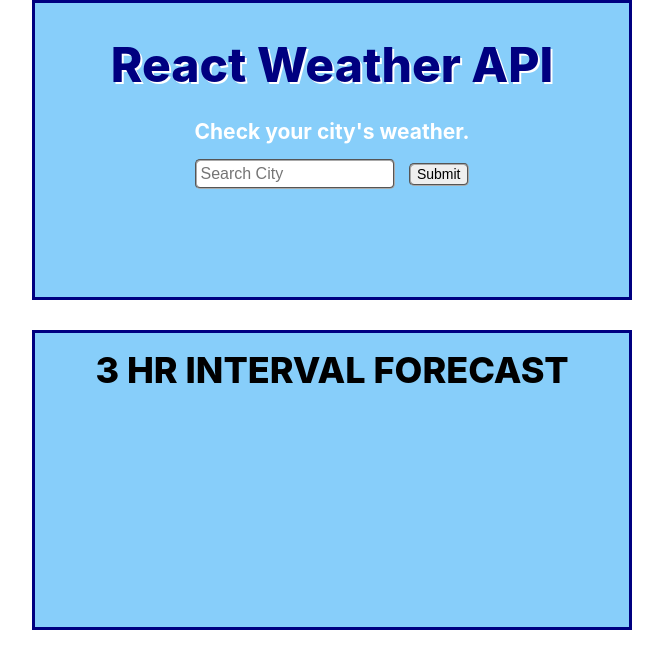
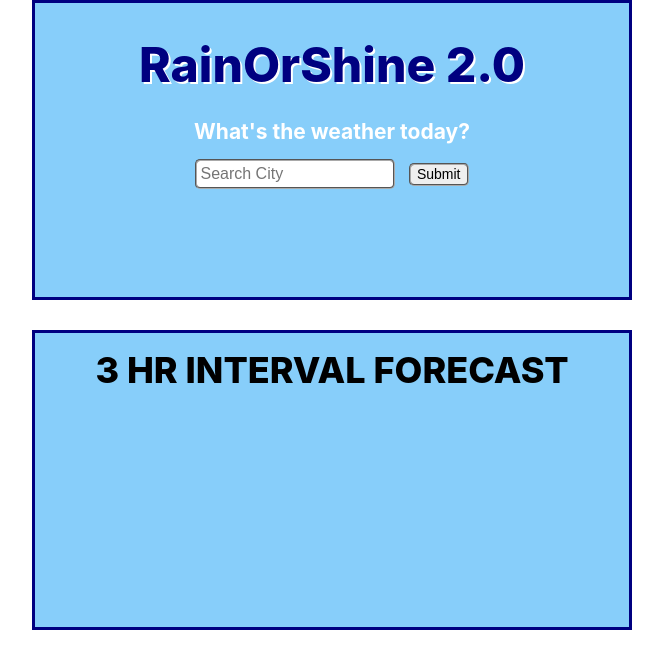
Before and after one commit to DannyShien/Weather-App, a React (Create React App) app: page /weather in a window 1280 px wide. Shown: the top 668 px of the page, without its empty margins (308-971 px from the left). Built offline with nearby package versions, Linux system fonts and the light colour scheme.

Commit message:
beginning to add descriptive comment and reorganizing code

```diff
--- a/src/components/Weather.js
+++ b/src/components/Weather.js
@@ -1,26 +1,29 @@
+// Class components are stateful components. They hold state to be altered.
+
+// Importing React 'Component' from the react framework.
 import React, { Component } from 'react';
 
-
+// Connecting other components to this component page.
 import Search from './Search';
 import CurrentWeather from './CurrentWeather';
 import Forecast from './Forecast';
 // import './Weather.css';
-// import Key from './config';
 
-
+// Establishing a class component called Wetaher.
 class Weather extends Component {
     constructor(props) {
         super(props);
         this.state = {
             current_weather: null,
-            forecast_weather: null,
-            name: '', // city name
+            name: '',
             weather: '',
-            main: '', // weather group parameters
-            description: '', // descriptions of parameters
+            main: '',
+            description: '',
             temperature: '',
             humidity: '',
-            wind: '', // speed
+            wind: '',
+
+            forecast_weather: null,
             forecast_display: [],
             forecast_timestamp: '',
             forecast_mainTemp: '',
@@ -30,13 +33,23 @@ class Weather extends Component {
             forecast_wind:''
         }
     }
+
+    // Setting the state for 'name' to be used in the input.
+    _citySearch = (input) => {
+        console.log(input)
+        this.setState({
+            name: input
+        });
+
+    }
+
     render() {
         return (
-            <div class-Name = 'weather-container'>
+            <div className = 'weather-container'>
                 <div className='weather'>
-                    <h1>React Weather API</h1>
+                    <h1>RainOrShine 2.0</h1>
                     <div className = 'weather-display'>
-                        <h4>Check your city's weather.</h4>
+                        <h4>What's the weather today?</h4>
                         <Search
                         onSubmit = {this._onSubmit}
                         newInput = {this.state.name}
@@ -47,7 +60,7 @@ class Weather extends Component {
                     </div>
                 </div>
                 <div className = 'forecast-display'>
-                    <h2 classname = 'forecast-title'>3 hr Interval Forecast</h2>
+                    <h2 className = 'forecast-title'>3 hr Interval Forecast</h2>
                     {this._showForecast()}
                 </div>
             </div>
@@ -129,14 +142,7 @@ class Weather extends Component {
 
     }
 
-    // Setting the state for 'name' to be used in the input.
-    _citySearch = (input) => {
-        // console.log(input)
-        this.setState({
-            name: input
-        });
 
-    }
 
     // checks to see if there is any data, if there is data, render the data.
     _showCurrentWeather = () => {
```
